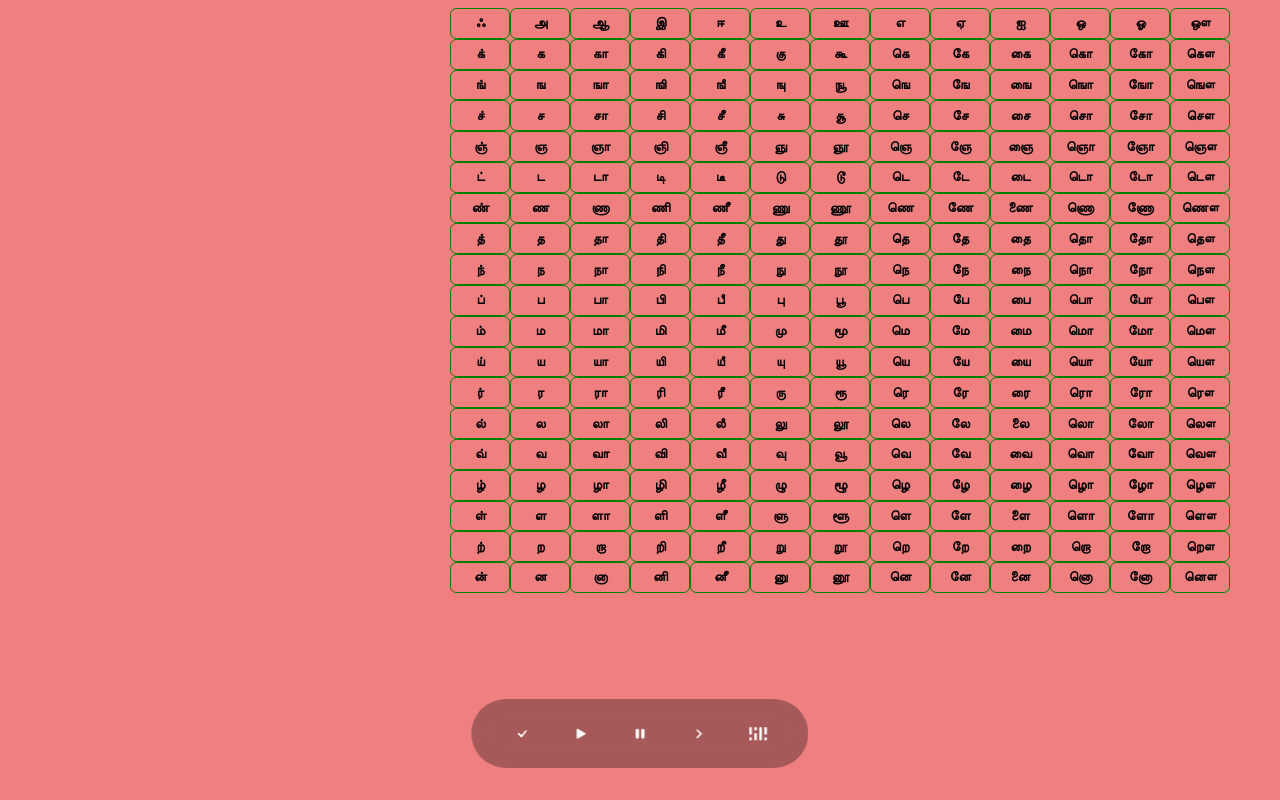
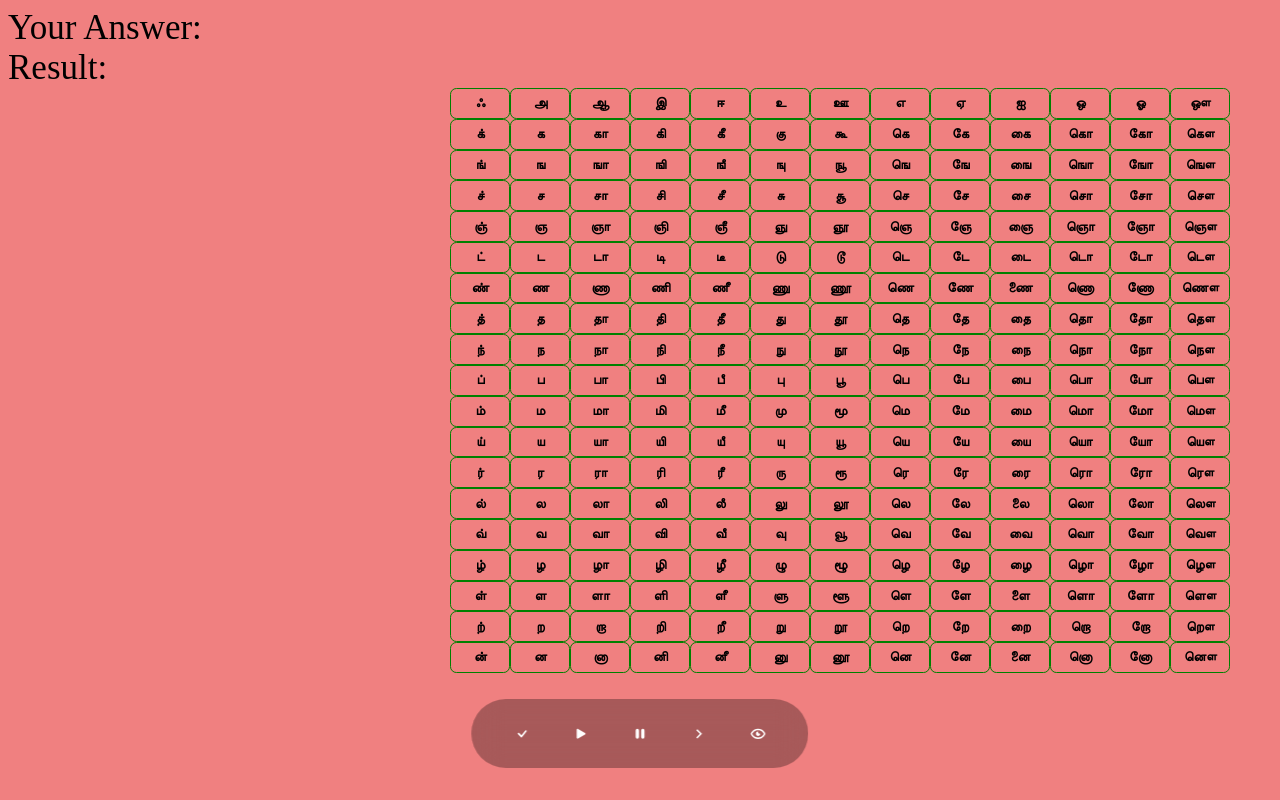
Before and after one commit to aadhavanpl/newStyle, a React (Create React App) app: page / in a window 1280 px wide. Built offline with nearby package versions, Linux system fonts and the light colour scheme.

Commit message:
added color pulse

```diff
--- a/package.json
+++ b/package.json
@@ -7,7 +7,7 @@
     "@testing-library/react": "^13.3.0",
     "@testing-library/user-event": "^13.5.0",
     "howler": "^2.2.3",
-    "react": "^18.1.0",
+    "react": "^18.2.0",
     "react-dom": "^18.1.0",
     "react-icons": "^4.4.0",
     "react-scripts": "5.0.1",
--- a/public/index.html
+++ b/public/index.html
@@ -1,19 +1,27 @@
 <!DOCTYPE html>
 <html lang="en">
 <head>
-    <!-- <meta charset="UTF-8">
+    <meta charset="UTF-8">
     <meta http-equiv="X-UA-Compatible" content="IE=edge">
-    <meta name="viewport" content="width=device-width, initial-scale=1.0"> -->
-    <title>lang</title>
+    <meta name="viewport" content="width=device-width, initial-scale=1.0">
+    <title>Lang</title>
 </head>
 <body>
+    <div id="all">
+        <div id="answer">
+            <div id="answerDefaultValue">Your Answer: </div>
             <div id="ans"></div>
+        </div>
+        <div id="checker">
+            <div id="checkerDefaultValue">Result: </div>
             <div id="check"></div>
+        </div>
         <div id="audiofile">
             <audio id="idAudio">
                 <source id="source" src="."></source>
             </audio>
         </div>
         <div id="root"></div>
+    </div>
 </body>
 </html>
--- a/src/App.jsx
+++ b/src/App.jsx
@@ -1,5 +1,6 @@
 import React from 'react'
 import Buttons from './components/buttons/Buttons'
+import Button from './components/buttons/Button'
 import Nav from './components/nav/Nav'
 import Result from './components/result/Result'
 import "./index.css"
--- /dev/null
+++ b/src/components/buttons/Button.jsx
@@ -0,0 +1,10 @@
+import { useState } from 'react';
+import userAns from "../../functions/userAns";
+
+const Button = ({text}) => {
+    return (
+        <button className='btn' onClick={() => {userAns({text})}}>{text}</button>
+    )
+}
+
+export default Button;
--- a/src/components/nav/Nav.jsx
+++ b/src/components/nav/Nav.jsx
@@ -5,6 +5,7 @@ import { BsFillPauseFill } from "react-icons/bs"
 import { BsCheck } from "react-icons/bs"
 import { RiArrowRightSLine } from "react-icons/ri"
 import { SiScrollreveal } from "react-icons/si"
+import { BiShowAlt } from "react-icons/bi"
 import check from "../../functions/check"
 import newWord from "../../functions/newWord"
 import reveal from "../../functions/reveal"
@@ -18,7 +19,7 @@ const Nav = () => {
       <a href="#" onClick={() => {playAudio()}}><BsFillPlayFill /></a>
       <a href="#" onClick={() => {stopAudio()}}><BsFillPauseFill /></a>
       <a href="#" onClick={() => {newWord()}}><RiArrowRightSLine /></a>
-      <a href="#" onClick={() => {reveal()}}><SiScrollreveal /></a>
+      <a href="#" onClick={() => {reveal()}}><BiShowAlt /></a>
     </nav>
   )
 }
--- a/src/components/result/Result.jsx
+++ b/src/components/result/Result.jsx
@@ -1,10 +1,16 @@
 import React from 'react'
+import { useState } from 'react';
+
+// const [userInput, changeInput] = useState("");
+
+// const appendLetter = (input) => {
+//     changeInput(userInput + input);
+// }
 
 const Result = () => {
     return (
-        <section className=''>
-            <div className='userAns'></div>
-        </section>
+        <div class="userAns"></div>
     )
 }
+
 export default Result
--- a/src/functions/check.js
+++ b/src/functions/check.js
@@ -7,7 +7,14 @@ function check(){
         usersAns.value = ""
         document.getElementById("check").innerHTML = "Correct"
         newWord()
-        setTimeout(function(){
+
+        //pulse color
+        document.body.style.backgroundColor = "green";
+        setTimeout(function() {
+            document.body.style.backgroundColor = "lightcoral";
+            }, 1000)
+
+        setTimeout(function() {
             document.getElementById("ans").innerHTML = usersAns.value
             document.getElementById("check").innerHTML = "";
         }, 2000);
@@ -16,6 +23,13 @@ function check(){
         console.log("Incorrect")
         usersAns.value = ""
         document.getElementById("check").innerHTML = "Incorrect"
+
+        //pulse color
+        document.body.style.backgroundColor = "red";
+        setTimeout(function() {
+            document.body.style.backgroundColor = "lightcoral";
+            }, 1000)
+
         setTimeout(function(){
             document.getElementById("ans").innerHTML = usersAns.value
             document.getElementById("check").innerHTML = "";
--- a/src/functions/userAns.js
+++ b/src/functions/userAns.js
@@ -5,4 +5,5 @@ function userAns(input) {
     console.log(usersAns.value)
     document.getElementById("ans").innerHTML = usersAns.value
 }
+
 export default userAns
--- a/src/index.css
+++ b/src/index.css
@@ -7,3 +7,28 @@ body {
     grid-template-columns: 20% 65%;
     gap: 15%;
 }
+
+#root {
+    display: flex;
+    flex-direction: column;
+}
+
+.highlight {
+    background: red;
+}
+
+#answerDefaultValue, #checkerDefaultValue {
+    font-size: 35px;
+}
+
+#ans, #check {
+    font-size: 35px;
+}
+
+#answerDefaultValue, #ans {
+    display: inline;
+}
+
+#checkerDefaultValue, #check {
+    display: inline;
+}
```
Also changed, not shown: src/components/buttons/Buttons.jsx (+17 -0 lines), 1 other file (tests, documents, lock files or other folders). Lines whose indentation alone changed are shown as unchanged.
